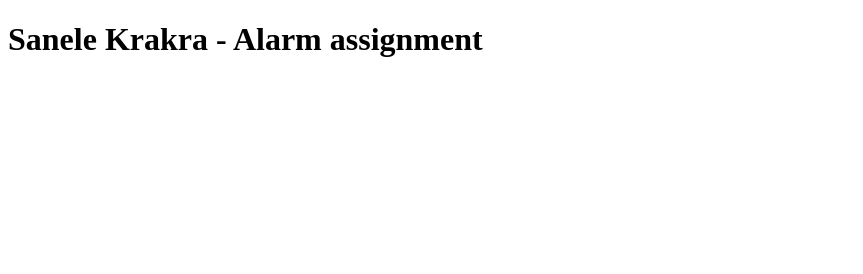
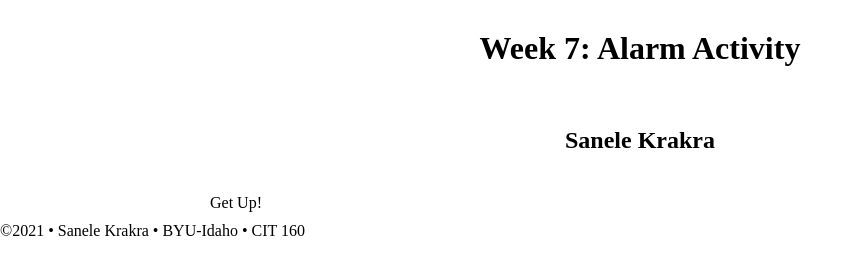
Before and after one commit to sanele23/sanele23.github.io, a plain HTML site: page alarm.html in a window 1280 px wide. Shown: the whole page, without its empty margins (0-863 px from the left). Drawn offline with Linux system fonts and the light colour scheme; files that its build step writes are made by us from their sources.

Commit message:
Adjustment

```diff
--- a/alarm.html
+++ b/alarm.html
@@ -4,10 +4,22 @@
     <meta charset="UTF-8">
     <meta http-equiv="X-UA-Compatible" content="IE=edge">
     <meta name="viewport" content="width=device-width, initial-scale=1.0">
+    <link href="css/style.css" rel="stylesheet"/>
     <title>Week 7 - Alarm</title>
 </head>
 <body>
-    <h1>Sanele Krakra - Alarm assignment</h1>
+    <header>
+        <h1>Week 7: Alarm Activity</h1>
+        <h2>Sanele Krakra</h2>
+    </header>
+    <main>
+
+
+      <p><span id="output"></span></p>
+    </main>
+    <footer>
+        &copy;2021 &bull; Sanele Krakra &bull; BYU-Idaho &bull; CIT 160
+    </footer>
 
     <script>
         var now = new Date();
@@ -23,13 +35,14 @@
         if (dayOfWeek == 6 || dayOfWeek == 0) {
             message = "Sleep In! " + dayOfWeek;
         }
-        else if (holiday == "01 January" || holiday2 == "04 July" || holiday3 == "December 25"){
+        else if (holiday == 0 || holiday2 == 6 || holiday3 == 11){
             message = "Sleep In!";
         }
         else {
             message = "Get Up!"
         }
         alert(message);
+        document.getElementById('output').innerHTML = message;
     </script>
 </body>
 </html>
```
